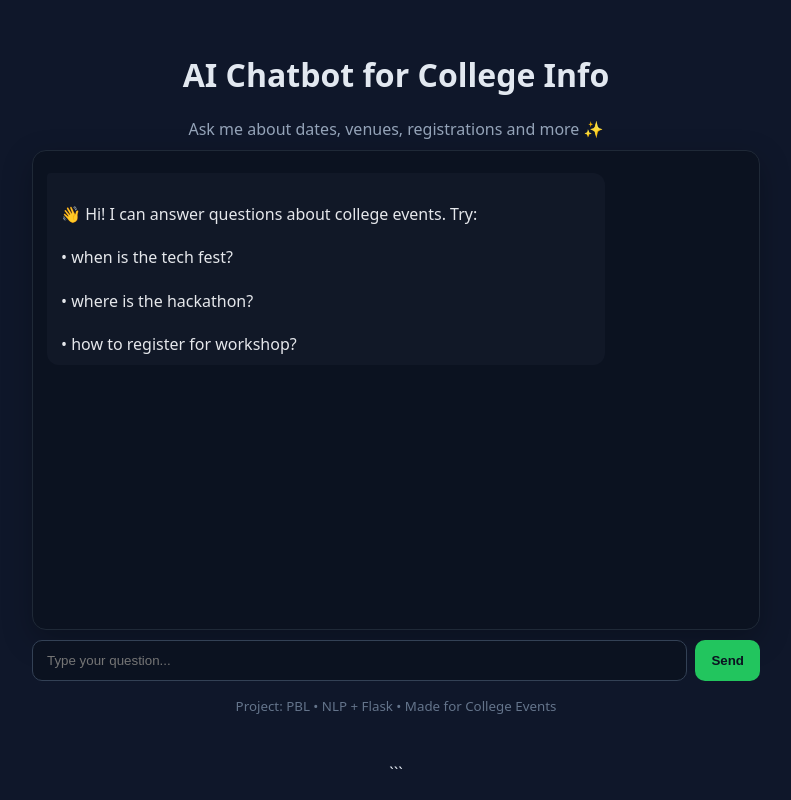
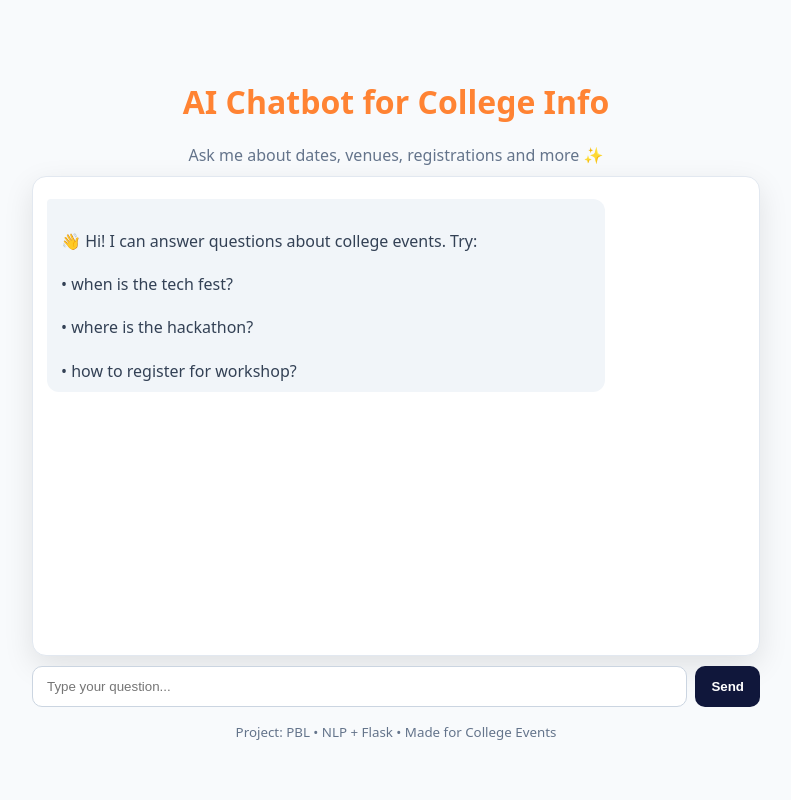
Before and after one commit to ronak21-coder/AI_CHATBOT_COLLEGE_PBL, a Flask app: page / in a window 1280 px wide. Shown: the whole page, without its empty margins (244-1035 px from the left). Run offline with Flask 3, Linux system fonts and the light colour scheme; parts of the project's set-up code (start-up, migrations or seed data) failed here and were passed over.

Commit message:
light_mode

````diff
--- a/data/events.json
+++ b/data/events.json
@@ -49,6 +49,18 @@
 },
 {"id": "ev-freshersparty",
 "title": "Party Organized for Freshers students",
+"date": "2025-12-24",
+"time": "07:00 PM",
+"location": "Auditorium",
+"organizer": "Cultural Club",
+"fee": 0,
+"registration_link": "https://example.com/register/freshers",
+"tags": ["freshers", "firstyear", "party", "enjoyment"],
+"description": "Day which was celebrated for freshers students."
+}
+
+{"id": "ev-freshersparty",
+"title": "Party Organized for Freshers students",
 "date": "2026-2-10",
 "time": "07:00 PM",
 "location": "Auditorium",
@@ -58,4 +70,6 @@
 "tags": ["freshers", "firstyear", "party", "enjoyment"],
 "description": "Day which was celebrated for freshers students."
 }
+
+
 ]
--- /dev/null
+++ b/static/style2.css
@@ -0,0 +1,42 @@
+* {
+    box-sizing: border-box;
+}
+body {
+margin: 0; font-family: system-ui, -apple-system, Segoe UI, Roboto, Helvetica, Arial, sans-serif;
+background: #f8fafc; color: #1e293b; display: grid; place-items: center; min-height: 100vh;
+}
+.container {
+     width: 100%; max-width: 760px; padding: 16px;
+    }
+
+header {
+     text-align: center; margin-bottom: 10px;
+     color: #FF8333;
+    }
+.subtitle {
+     color: #64748b; margin: 6px 0 0;
+    }
+.chat-window {
+background: #ffffff; border: 1px solid #e2e8f0; border-radius: 14px; padding: 14px; height: 60vh; overflow-y: auto;
+box-shadow: 0 10px 30px rgba(0,0,0,0.1);
+}
+.bubble {
+max-width: 80%; padding: 10px 14px; margin: 8px 0; border-radius: 12px; line-height: 1.35; white-space: pre-wrap;
+}
+.bubble.user { margin-left: auto; background: #e2e8f0; color: #1e293b; border-top-right-radius: 4px; }
+.bubble.bot { margin-right: auto; background: #f1f5f9; color: #334155; border-top-left-radius: 4px; }
+.chat-form { display: flex; gap: 8px; margin-top: 10px; }
+
+.chat-form input {
+flex: 1; padding: 12px 14px; border-radius: 10px; border: 1px solid #cbd5e1; background: #ffffff; color: #1e293b;
+}
+
+.user-input::placeholder { color: #94a3b8; border-color: #FF8333; }
+.chat-form button {
+padding: 10px 16px; border: none; border-radius: 10px; background: #10173B; color: #ffffff; font-weight: 700; cursor: pointer;
+}
+.chat-form button:hover{
+    background-color: #FF8333;
+}
+.chat-form button:hover { filter: brightness(0.95); }
+footer { text-align: center; color: #64748b; margin-top: 8px; }
--- a/templates/index.html
+++ b/templates/index.html
@@ -3,7 +3,7 @@
 <meta charset="UTF-8" />
 <meta name="viewport" content="width=device-width, initial-scale=1.0" />
 <title>AI Chatbot for College Info</title>
-<link rel="stylesheet" href="\static\style.css" />
+<link rel="stylesheet" href="\static\style2.css" />
 </head>
 
 
@@ -13,6 +13,10 @@
 <h1>AI Chatbot for College Info</h1>
 <p class="subtitle">Ask me about dates, venues, registrations and more ✨</p>
 </header>
+
+<!-- college logo here  -->
+<!-- <img id="logo" src="logo.png" alt="logo">  -->
+
 
 <main id="chat-window" class="chat-window">
 <div class="bubble bot">
@@ -68,4 +72,3 @@ addBubble('Error contacting server. Is Flask running?', 'bot');
 </script>
 </body>
 </html>
-```
````
Also changed, not shown: logo.png (added), 1 other file.
